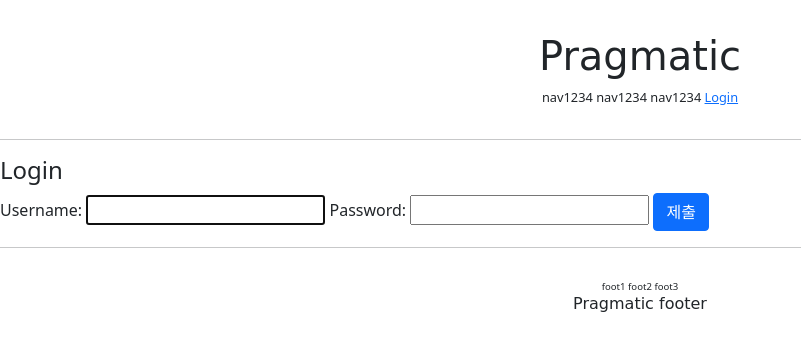
After one commit to akfangus/pycharmbegin, a Django app: page /account/login/ in a window 1280 px wide. The commit adds this page. Shown: the top 351 px of the page, without its empty margins (0-801 px from the left). Run offline with Django 4.2, Linux system fonts and the light colour scheme; some web fonts are replaced.

Commit message:
login/out

```diff
--- /dev/null
+++ b/accountapp/templates/accountapp/login.html
@@ -0,0 +1,18 @@
+{% extends 'base.html' %}
+
+{% block content %}
+
+    <div>
+        <div>
+            <h4>Login</h4>
+        </div>
+        <div>
+            <form action="" method="post">
+                {% csrf_token %}
+                {{ form }}
+                <input type="submit" value="제출" class="btn btn-primary">
+            </form>
+        </div>
+    </div>
+
+{% endblock %}
--- a/accountapp/urls.py
+++ b/accountapp/urls.py
@@ -1,4 +1,5 @@
 from django.contrib import admin
+from django.contrib.auth.views import LoginView, LogoutView
 from django.urls import path, include
 
 from accountapp.views import hello_world, AccountCreateView
@@ -8,5 +9,8 @@ app_name = 'accountapp'
 urlpatterns = [
     path('hello_world/', hello_world, name='hello_world'),
     # 클래스형 view를 넣을때는 .as_view()를 추가해야한다고함.
-    path('create/', AccountCreateView.as_view(), name='create')
+    path('create/', AccountCreateView.as_view(), name='create'),
+    # login view
+    path('login/', LoginView.as_view(template_name = 'accountapp/login.html'), name='login'),
+    path('logout/', LogoutView.as_view(), name='logout'),
 ]
--- a/accountapp/views.py
+++ b/accountapp/views.py
@@ -2,7 +2,6 @@ from django.contrib.auth.forms import UserCreationForm
 from django.contrib.auth.models import User
 from django.http import HttpResponse, HttpResponseRedirect
 from django.shortcuts import render
-
 
 # Create your views here.
 from django.urls import reverse, reverse_lazy
@@ -35,6 +34,7 @@ def hello_world(request):
         hello_world_list = HelloWorld.objects.all()
         return render(request, 'accountapp/hello_world.html', context={'hello_world_list': hello_world_list})
 
+
 # class base view가 훨씬 직관적이고 편하다. django의 좋은기능? 같음.
 class AccountCreateView(CreateView):
     model = User
--- a/pragmatic/settings.py
+++ b/pragmatic/settings.py
@@ -14,6 +14,8 @@ from pathlib import Path
 
 import environ
 import os
+
+from django.urls import reverse_lazy
 
 env = environ.Env(
     # set casting, default value
@@ -133,3 +135,7 @@ STATICFILES_DIRS = [
 # https://docs.djangoproject.com/en/4.0/ref/settings/#default-auto-field
 
 DEFAULT_AUTO_FIELD = 'django.db.models.BigAutoField'
+
+# /account/login 에서 로그인했을때 redirect 설정
+LOGIN_REDIRECT_URL = reverse_lazy('accountapp:hello_world')
+LOGOUT_REDIRECT_URL = reverse_lazy('accountapp:login')
--- a/templates/header.html
+++ b/templates/header.html
@@ -4,6 +4,17 @@
         <span>nav1234</span>
         <span>nav1234</span>
         <span>nav1234</span>
-        <span>nav1234</span>
+
+
+<!--        로그인/로그아웃 onoff 설정-->
+        {% if not user.is_authenticated %}
+        <a href="{% url 'accountapp:login' %}?next={{request.path}}">
+            <span>Login</span>
+        </a>
+        {% else %}
+        <a href="{% url 'accountapp:logout' %}?next={{request.path}}">
+            <span>Logout</span>
+        </a>
+        {% endif %}
     </div>
 </div>
```
